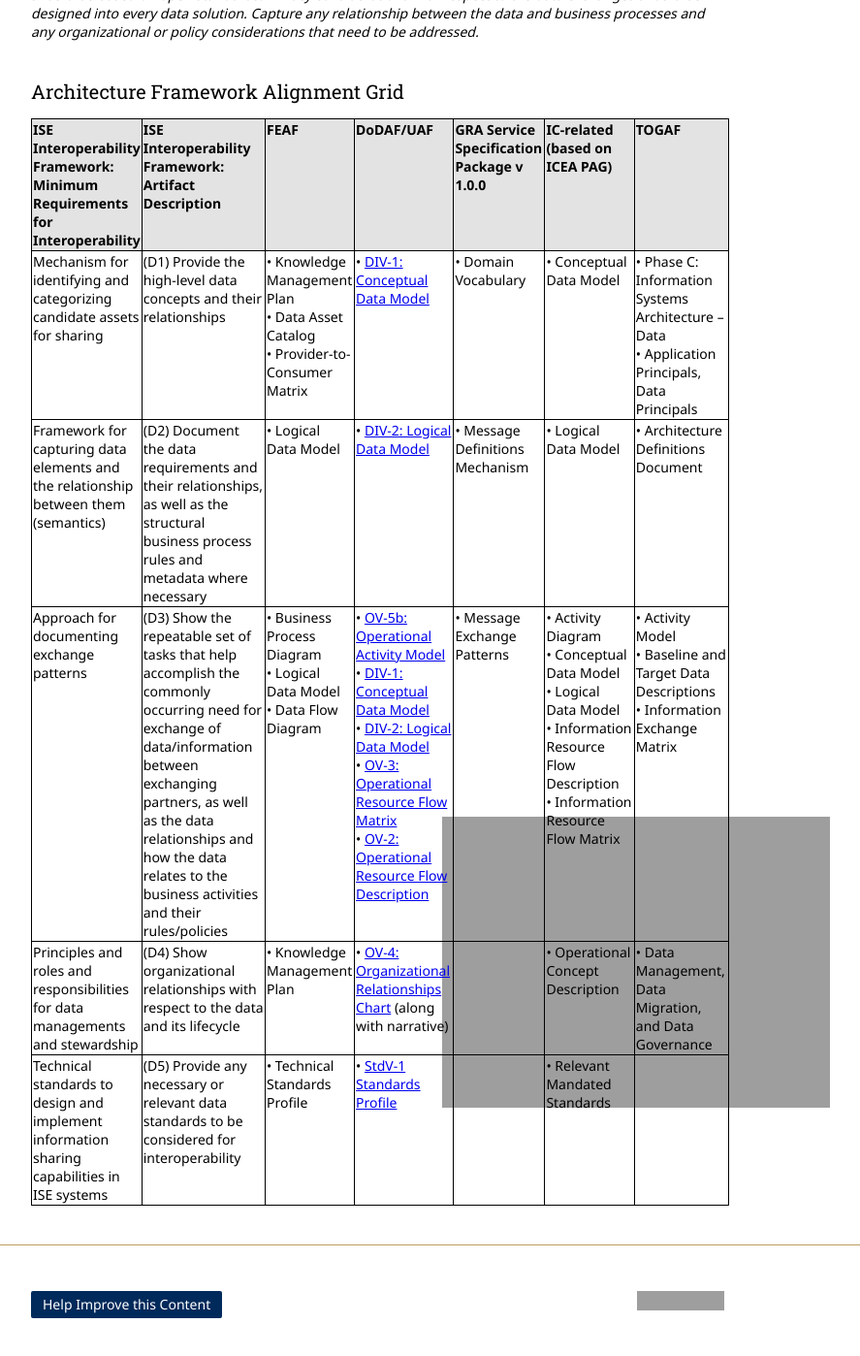
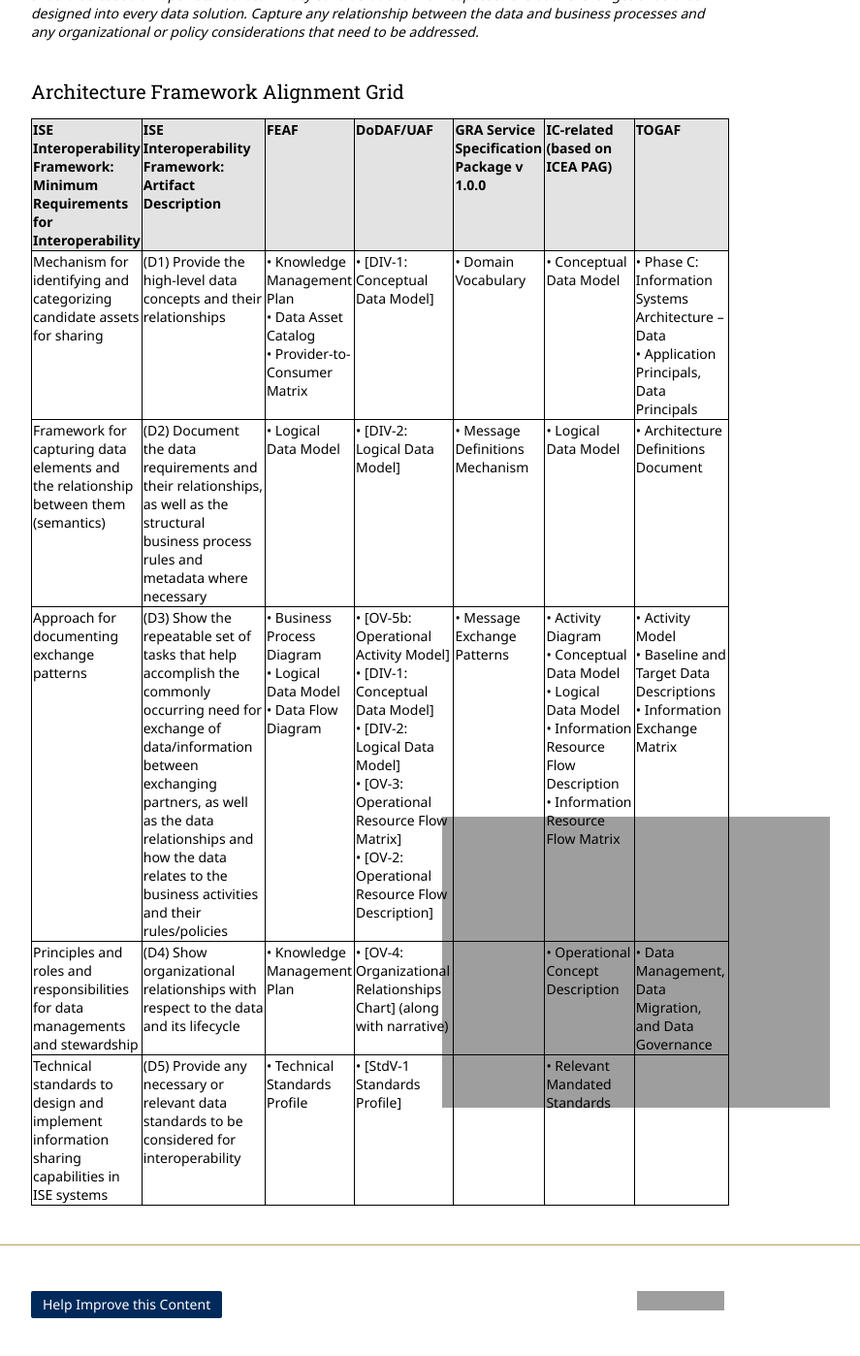
Before and after one commit to Project-Interoperability/project-interoperability.github.io, a Jekyll site: the page built from ref-arch-data.md, in a window 1280 px wide and 1400 px high, scrolled down 1489 px. Shown: the whole window at 97% size, without its empty margins (248-1135 px from the left). Built offline with Jekyll 4.4.1, drawn with Linux system fonts in a browser that asks for light colours; nearby versions of some CDN libraries; part of the change alters nothing that is shown; grey boxes are pictures that could not be loaded.

```diff
--- a/ref-arch-data.md
+++ b/ref-arch-data.md
@@ -71,8 +71,8 @@ Other Data Domain Considerations:
 ## Architecture Framework Alignment Grid
 
 | **ISE Interoperability Framework: Minimum Requirements for Interoperability** | **ISE Interoperability Framework: Artifact Description** | **FEAF** | **DoDAF/UAF** | **GRA Service Specification Package v 1.0.0** | **IC-related (based on ICEA PAG)** | **TOGAF** |
-| Mechanism for identifying and categorizing candidate assets for sharing | (D1) Provide the high-level data concepts and their relationships | • Knowledge Management Plan <br/> • Data Asset Catalog <br/> • Provider-to-Consumer Matrix | • [DIV-1: Conceptual Data Model](http://dodcio.defense.gov/dodaf20/dodaf20_div1.aspx) | • Domain Vocabulary | •&nbsp;Conceptual Data Model | • Phase C: Information Systems Architecture – Data <br/> • Application Principals, Data Principals |
-| Framework for capturing data elements and the relationship between them (semantics) | (D2) Document the data requirements and their relationships, as well as the structural business process rules and metadata where necessary | • Logical Data Model | • [DIV-2: Logical Data Model](http://dodcio.defense.gov/dodaf20/dodaf20_div2.aspx) | • Message Definitions Mechanism | • Logical Data Model | • Architecture Definitions Document |
-| Approach for documenting exchange patterns | (D3) Show the repeatable set of tasks that help accomplish the commonly occurring need for exchange of data/information between exchanging partners, as well as the data relationships and how the data relates to the business activities and their rules/policies | • Business Process Diagram <br/> • Logical Data Model <br/> • Data Flow Diagram | • [OV-5b: Operational Activity Model](http://dodcio.defense.gov/dodaf20/dodaf20_ov5ab.aspx) <br/> • [DIV-1: Conceptual Data Model](http://dodcio.defense.gov/dodaf20/dodaf20_div1.aspx) <br/> • [DIV-2: Logical Data Model](http://dodcio.defense.gov/dodaf20/dodaf20_div2.aspx) <br/> • [OV-3: Operational Resource Flow Matrix](http://dodcio.defense.gov/dodaf20/dodaf20_ov3.aspx) <br/> • [OV-2: Operational Resource Flow Description](http://dodcio.defense.gov/dodaf20/dodaf20_ov2.aspx) | • Message Exchange Patterns |  • Activity Diagram <br/> • Conceptual Data Model <br/> • Logical Data Model <br/> •&nbsp;Information Resource Flow Description <br/> •&nbsp;Information Resource Flow Matrix | • Activity Model <br/> • Baseline and Target Data Descriptions <br/> • Information Exchange Matrix |
-| Principles and roles and responsibilities for data managements and stewardship | (D4) Show organizational relationships with respect to the data and its lifecycle | • Knowledge Management Plan | • [OV-4: Organizational Relationships Chart](http://dodcio.defense.gov/dodaf20/dodaf20_ov4.aspx) (along with narrative) | | •&nbsp;Operational Concept Description | • Data Management, Data Migration, and Data Governance |
-| Technical standards to design and implement information sharing capabilities in ISE systems | (D5) Provide any necessary or relevant data standards to be considered for interoperability | • Technical Standards Profile | • [StdV-1 Standards Profile](http://dodcio.defense.gov/dodaf20/dodaf20_stdv1.aspx) | | • Relevant Mandated Standards | |
+| Mechanism for identifying and categorizing candidate assets for sharing | (D1) Provide the high-level data concepts and their relationships | • Knowledge Management Plan <br/> • Data Asset Catalog <br/> • Provider-to-Consumer Matrix | • [DIV-1: Conceptual Data Model] | • Domain Vocabulary | •&nbsp;Conceptual Data Model | • Phase C: Information Systems Architecture – Data <br/> • Application Principals, Data Principals |
+| Framework for capturing data elements and the relationship between them (semantics) | (D2) Document the data requirements and their relationships, as well as the structural business process rules and metadata where necessary | • Logical Data Model | • [DIV-2: Logical Data Model] | • Message Definitions Mechanism | • Logical Data Model | • Architecture Definitions Document |
+| Approach for documenting exchange patterns | (D3) Show the repeatable set of tasks that help accomplish the commonly occurring need for exchange of data/information between exchanging partners, as well as the data relationships and how the data relates to the business activities and their rules/policies | • Business Process Diagram <br/> • Logical Data Model <br/> • Data Flow Diagram | • [OV-5b: Operational Activity Model] <br/> • [DIV-1: Conceptual Data Model] <br/> • [DIV-2: Logical Data Model] <br/> • [OV-3: Operational Resource Flow Matrix] <br/> • [OV-2: Operational Resource Flow Description] | • Message Exchange Patterns |  • Activity Diagram <br/> • Conceptual Data Model <br/> • Logical Data Model <br/> •&nbsp;Information Resource Flow Description <br/> •&nbsp;Information Resource Flow Matrix | • Activity Model <br/> • Baseline and Target Data Descriptions <br/> • Information Exchange Matrix |
+| Principles and roles and responsibilities for data managements and stewardship | (D4) Show organizational relationships with respect to the data and its lifecycle | • Knowledge Management Plan | • [OV-4: Organizational Relationships Chart] (along with narrative) | | •&nbsp;Operational Concept Description | • Data Management, Data Migration, and Data Governance |
+| Technical standards to design and implement information sharing capabilities in ISE systems | (D5) Provide any necessary or relevant data standards to be considered for interoperability | • Technical Standards Profile | • [StdV-1 Standards Profile] | | • Relevant Mandated Standards | |
```
